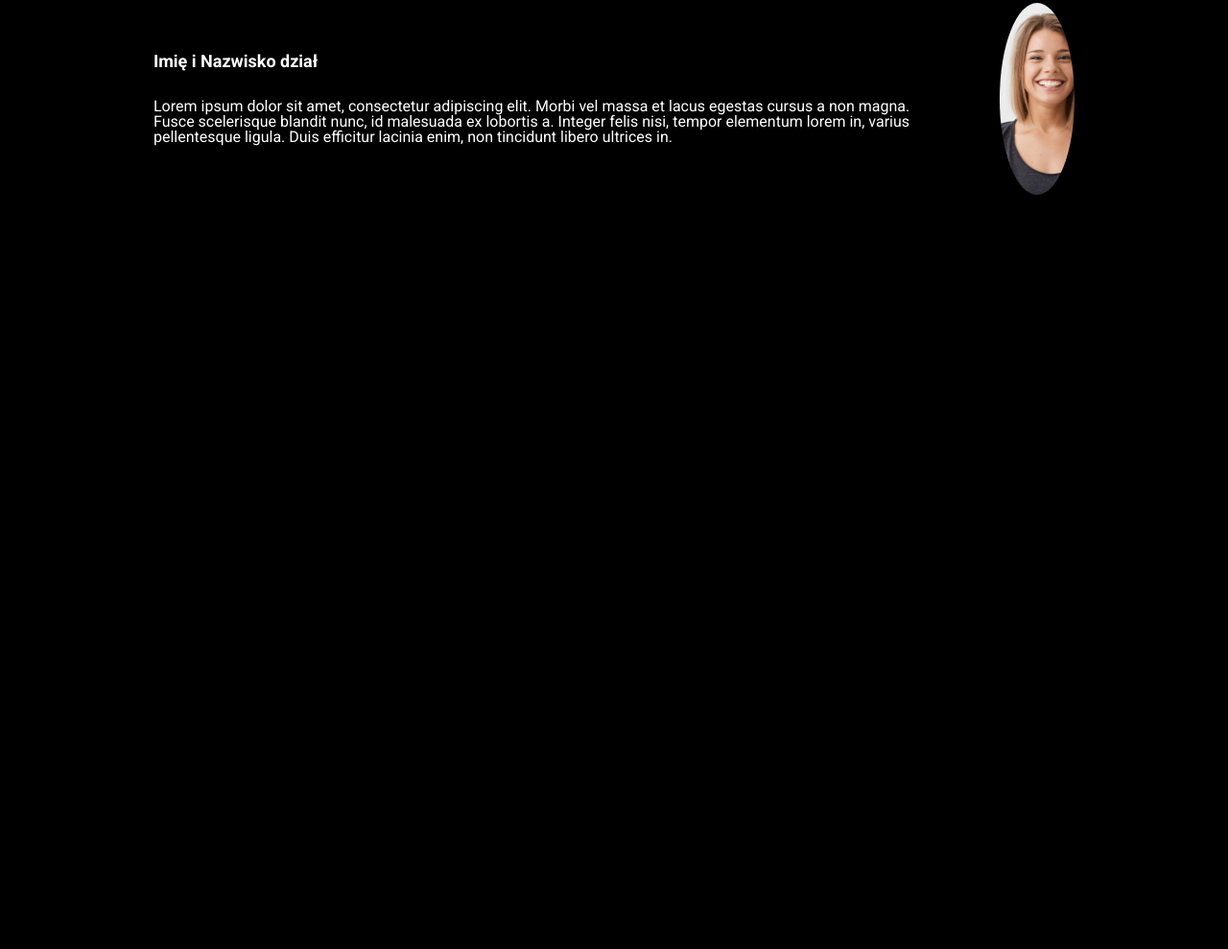
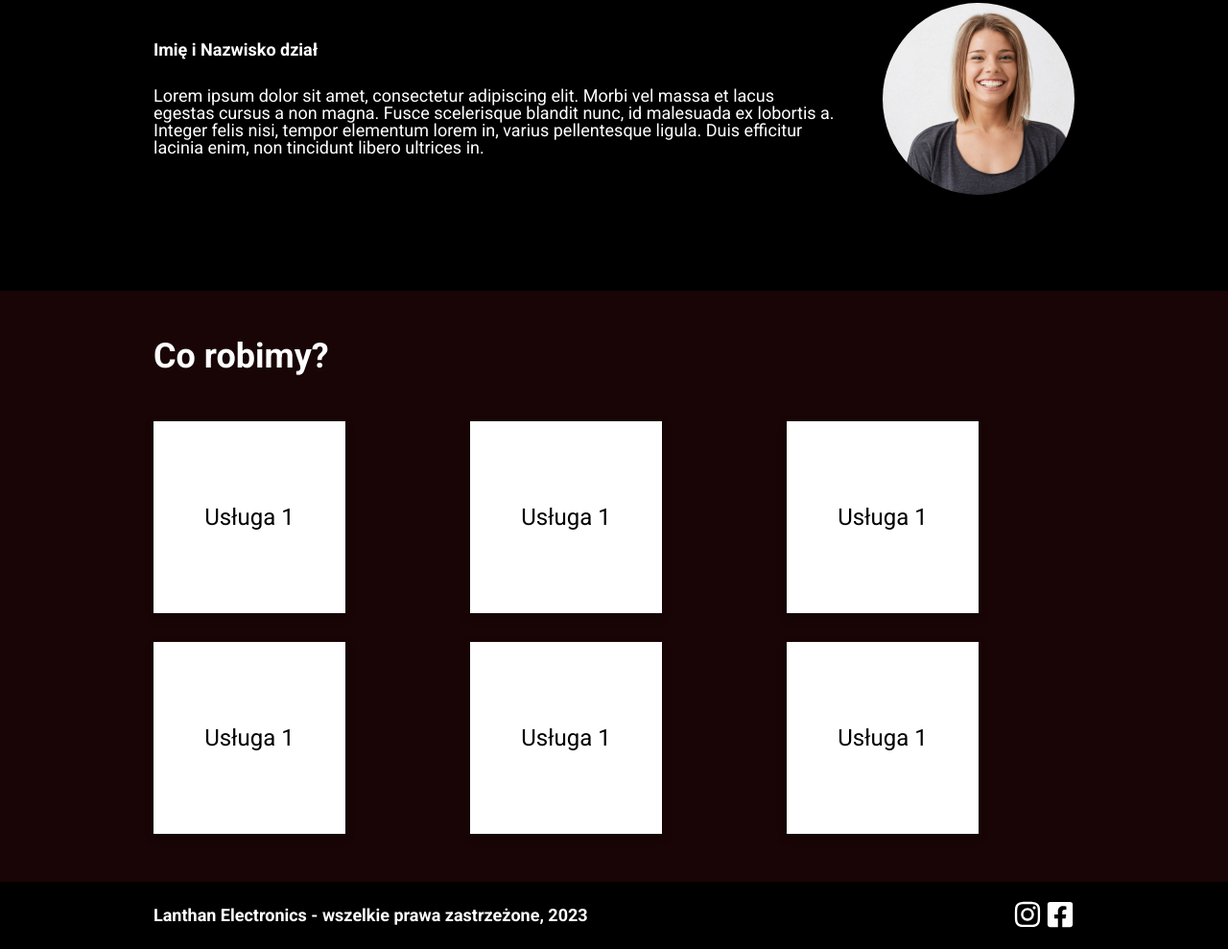
Before and after one commit to ArcticWebs/FC-Projekt-1, a plain HTML site: page index.html in a window 1280 px wide. Shown: the part 1233-2222 px from the top of the page at 96% size. Before the commit the page ends 1536 px from the top, so only its background shows below. Drawn offline with Linux system fonts and the light colour scheme.

Commit message:
dodane RWD

```diff
--- a/index.html
+++ b/index.html
@@ -4,8 +4,11 @@
     <meta charset="UTF-8" />
     <meta name="viewport" content="width=device-width, initial-scale=1.0" />
 
-    <link rel="stylesheet" href="reset.css" />
-    <link rel="stylesheet" href="style.css" />
+    <link rel="stylesheet" href="styles/reset.css" />
+    <link rel="stylesheet" href="styles/style.css" />
+    <link rel="stylesheet" href="styles/tablet.css" />
+    <link rel="stylesheet" href="styles/laptop.css" />
+    <link rel="stylesheet" href="styles/desktop.css" />
 
     <link rel="preconnect" href="https://fonts.googleapis.com" />
     <link rel="preconnect" href="https://fonts.gstatic.com" crossorigin />
@@ -23,8 +26,8 @@
       <div class="container nav-bar-content">
         <img src="assets/Logo.png" alt="logo" class="company-logo" />
         <ul class="nav-items">
-          <li class="nav-item">O nas</li>
-          <li class="nav-item">Oferta</li>
+          <li class="nav-item"><a href="#about">O nas</a></li>
+          <li class="nav-item"><a href="#services">Oferta</a></li>
           <li class="nav-item disabled">Kontakt</li>
         </ul>
       </div>
@@ -40,7 +43,9 @@
           <p class="main-header-description">
             Nie wierz nam na słowo - sprawdź
           </p>
-          <button class="main-header-button">Oferta</button>
+          <a href="#services"
+            ><button class="main-header-button">Oferta</button></a
+          >
         </div>
       </section>
       <div class="main-header-overlay"></div>
@@ -48,7 +53,7 @@
     <main>
       <!-- OUR CREW -->
       <section class="container our-crew-section">
-        <h2 class="our-crew-h2">Nasi specjaliści</h2>
+        <h2 id="about" class="our-crew-h2">Nasi specjaliści</h2>
         <ul class="our-crew-list">
           <li class="person">
             <div class="person-image person1-image"></div>
@@ -78,6 +83,71 @@
           </li>
         </ul>
       </section>
+      <!-- SERVICES -->
+      <section class="services-section">
+        <section class="container">
+          <h2 id="services" class="our-crew-h2">Co robimy?</h2>
+          <div class="service-boxex">
+            <div class="service-box">
+              <p class="service-description">Usługa 1</p>
+            </div>
+            <div class="service-box">
+              <p class="service-description">Usługa 1</p>
+            </div>
+            <div class="service-box">
+              <p class="service-description">Usługa 1</p>
+            </div>
+            <div class="service-box">
+              <p class="service-description">Usługa 1</p>
+            </div>
+            <div class="service-box">
+              <p class="service-description">Usługa 1</p>
+            </div>
+            <div class="service-box">
+              <p class="service-description">Usługa 1</p>
+            </div>
+          </div>
+        </section>
+      </section>
+      <footer class="footer">
+        <section class="container footer-content">
+          <p>Lanthan Electronics - wszelkie prawa zastrzeżone, 2023</p>
+          <div class="sm-icons">
+            <svg
+              class="sm-icon"
+              xmlns="http://www.w3.org/2000/svg"
+              height="1em"
+              viewBox="0 0 448 512"
+            >
+              <!--! Font Awesome Free 6.4.2 by @fontawesome - https://fontawesome.com License - https://fontawesome.com/license (Commercial License) Copyright 2023 Fonticons, Inc. -->
+              <style>
+                svg {
+                  fill: #ffffff;
+                }
+              </style>
+              <path
+                d="M224.1 141c-63.6 0-114.9 51.3-114.9 114.9s51.3 114.9 114.9 114.9S339 319.5 339 255.9 287.7 141 224.1 141zm0 189.6c-41.1 0-74.7-33.5-74.7-74.7s33.5-74.7 74.7-74.7 74.7 33.5 74.7 74.7-33.6 74.7-74.7 74.7zm146.4-194.3c0 14.9-12 26.8-26.8 26.8-14.9 0-26.8-12-26.8-26.8s12-26.8 26.8-26.8 26.8 12 26.8 26.8zm76.1 27.2c-1.7-35.9-9.9-67.7-36.2-93.9-26.2-26.2-58-34.4-93.9-36.2-37-2.1-147.9-2.1-184.9 0-35.8 1.7-67.6 9.9-93.9 36.1s-34.4 58-36.2 93.9c-2.1 37-2.1 147.9 0 184.9 1.7 35.9 9.9 67.7 36.2 93.9s58 34.4 93.9 36.2c37 2.1 147.9 2.1 184.9 0 35.9-1.7 67.7-9.9 93.9-36.2 26.2-26.2 34.4-58 36.2-93.9 2.1-37 2.1-147.8 0-184.8zM398.8 388c-7.8 19.6-22.9 34.7-42.6 42.6-29.5 11.7-99.5 9-132.1 9s-102.7 2.6-132.1-9c-19.6-7.8-34.7-22.9-42.6-42.6-11.7-29.5-9-99.5-9-132.1s-2.6-102.7 9-132.1c7.8-19.6 22.9-34.7 42.6-42.6 29.5-11.7 99.5-9 132.1-9s102.7-2.6 132.1 9c19.6 7.8 34.7 22.9 42.6 42.6 11.7 29.5 9 99.5 9 132.1s2.7 102.7-9 132.1z"
+              />
+            </svg>
+            <svg
+              class="sm-icon"
+              xmlns="http://www.w3.org/2000/svg"
+              height="1em"
+              viewBox="0 0 448 512"
+            >
+              <!--! Font Awesome Free 6.4.2 by @fontawesome - https://fontawesome.com License - https://fontawesome.com/license (Commercial License) Copyright 2023 Fonticons, Inc. -->
+              <style>
+                svg {
+                  fill: #ffffff;
+                }
+              </style>
+              <path
+                d="M400 32H48A48 48 0 0 0 0 80v352a48 48 0 0 0 48 48h137.25V327.69h-63V256h63v-54.64c0-62.15 37-96.48 93.67-96.48 27.14 0 55.52 4.84 55.52 4.84v61h-31.27c-30.81 0-40.42 19.12-40.42 38.73V256h68.78l-11 71.69h-57.78V480H400a48 48 0 0 0 48-48V80a48 48 0 0 0-48-48z"
+              />
+            </svg>
+          </div>
+        </section>
+      </footer>
     </main>
   </body>
 </html>
--- /dev/null
+++ b/styles/desktop.css
@@ -0,0 +1,7 @@
+@media screen and (min-width: 1440px) {
+  /* GLOBAL */
+
+  .container {
+    width: 960px;
+  }
+}
--- /dev/null
+++ b/styles/laptop.css
@@ -0,0 +1,7 @@
+@media screen and (min-width: 1025px) {
+  /* GLOBAL */
+
+  .container {
+    width: 960px;
+  }
+}
--- a/style.css
+++ b/styles/style.css
@@ -12,10 +12,14 @@ body {
 }
 
 .container {
-  width: 960px;
+  width: calc(100% - 16px);
   margin: 0 auto;
 }
 
+a {
+  text-decoration: none;
+  color: #ffffff;
+}
 /* NAVIGATION */
 
 .navigation-bar {
@@ -51,7 +55,11 @@ body {
 /* HEADER */
 .main-header {
   height: 100vh;
-  background-image: url(assets/header.jpg);
+  background-image: url(/assets/header.jpg);
+  background-attachment: fixed;
+  background-position: center;
+  background-repeat: no-repeat;
+  background-size: cover;
 
   position: relative;
 }
@@ -75,7 +83,8 @@ body {
 
 .main-header-content {
   height: 215px;
-  width: 50%;
+  width: 100%;
+  max-width: 480px;
 
   display: flex;
   flex-direction: column;
@@ -110,10 +119,12 @@ body {
   transition: 1s;
 }
 
-.main-header-button:hover {
-  background-color: #ffffff;
-  color: black;
-  transition: 1s;
+@media (hover: hover) {
+  .main-header-button:hover {
+    background-color: #ffffff;
+    color: black;
+    transition: 1s;
+  }
 }
 
 /* OUR CREW */
@@ -121,9 +132,21 @@ body {
 .our-crew-section {
   padding: 50px 0;
 }
+
 .our-crew-h2 {
   font-size: 36px;
   font-weight: 700;
+  text-align: center;
+
+  margin-bottom: 50px;
+}
+
+.person {
+  display: flex;
+  flex-direction: column;
+  align-items: center;
+
+  gap: 50px;
 
   margin-bottom: 50px;
 }
@@ -136,26 +159,16 @@ body {
   background-repeat: no-repeat;
   background-size: cover;
   background-position: center;
+
+  flex-shrink: 0;
 }
 
 .person1-image {
-  background-image: url(assets/spec1.jpg);
+  background-image: url(/assets/spec1.jpg);
 }
 
 .person2-image {
-  background-image: url(assets/spec2.jpg);
-}
-
-.person {
-  display: flex;
-  align-items: center;
-  gap: 50px;
-
-  margin-bottom: 50px;
-}
-
-.person:nth-last-of-type(odd) {
-  flex-direction: row-reverse;
+  background-image: url(/assets/spec2.jpg);
 }
 
 .person-description {
@@ -164,9 +177,66 @@ body {
   display: flex;
   flex-direction: column;
   gap: 30px;
+
+  font-size: 18px;
 }
 
 .person-name {
+  font-weight: 700;
+}
+
+/* SERVICES */
+
+.services-section {
+  width: 100%;
+  padding: 50px 0;
+  background-color: rgb(25, 5, 5);
+}
+
+.service-boxex {
+  display: flex;
+  flex-direction: column;
+  align-items: center;
+  gap: 30px;
+}
+.service-box {
+  display: flex;
+  justify-content: center;
+  align-items: center;
+  flex-shrink: 0;
+
+  width: 300px;
+  height: 300px;
+
+  background-color: #ffffff;
+
+  color: black;
+  filter: drop-shadow(0px 4px 4px rgba(0, 0, 0, 0.25));
+}
+
+.service-description {
+  font-size: 24px;
+  font-weight: 400;
+}
+
+/* FOOTER */
+.footer {
+  height: 140px;
+}
+.footer-content {
+  height: 100%;
+
+  display: flex;
+  flex-direction: column;
+  align-items: center;
+  justify-content: center;
+  gap: 15px;
+
   font-size: 18px;
   font-weight: 700;
 }
+
+.sm-icon {
+  width: 30px;
+  height: 30px;
+}
--- /dev/null
+++ b/styles/tablet.css
@@ -0,0 +1,47 @@
+@media screen and (min-width: 769px) {
+  /* GLOBAL */
+  .container {
+    width: calc(100% - 32px);
+  }
+
+  /* HEADER */
+  .main-header-content {
+    width: 50%;
+    max-width: none;
+  }
+
+  /* OUR CREW */
+  .our-crew-h2 {
+    text-align: left;
+  }
+
+  .person {
+    flex-direction: row;
+    align-items: center;
+    justify-content: space-between;
+  }
+
+  .person:nth-last-of-type(odd) {
+    flex-direction: row-reverse;
+  }
+
+  /* SERVICES */
+  .service-boxex {
+    display: grid;
+    grid-template: 1fr 1fr / 1fr 1fr 1fr;
+  }
+
+  .service-box {
+    width: 200px;
+    height: 200px;
+  }
+
+  /* FOOTER */
+  .footer {
+    height: 70px;
+  }
+  .footer-content {
+    flex-direction: row;
+    justify-content: space-between;
+  }
+}
```
Also changed, not shown: styles/reset.css (renamed from reset.css).
